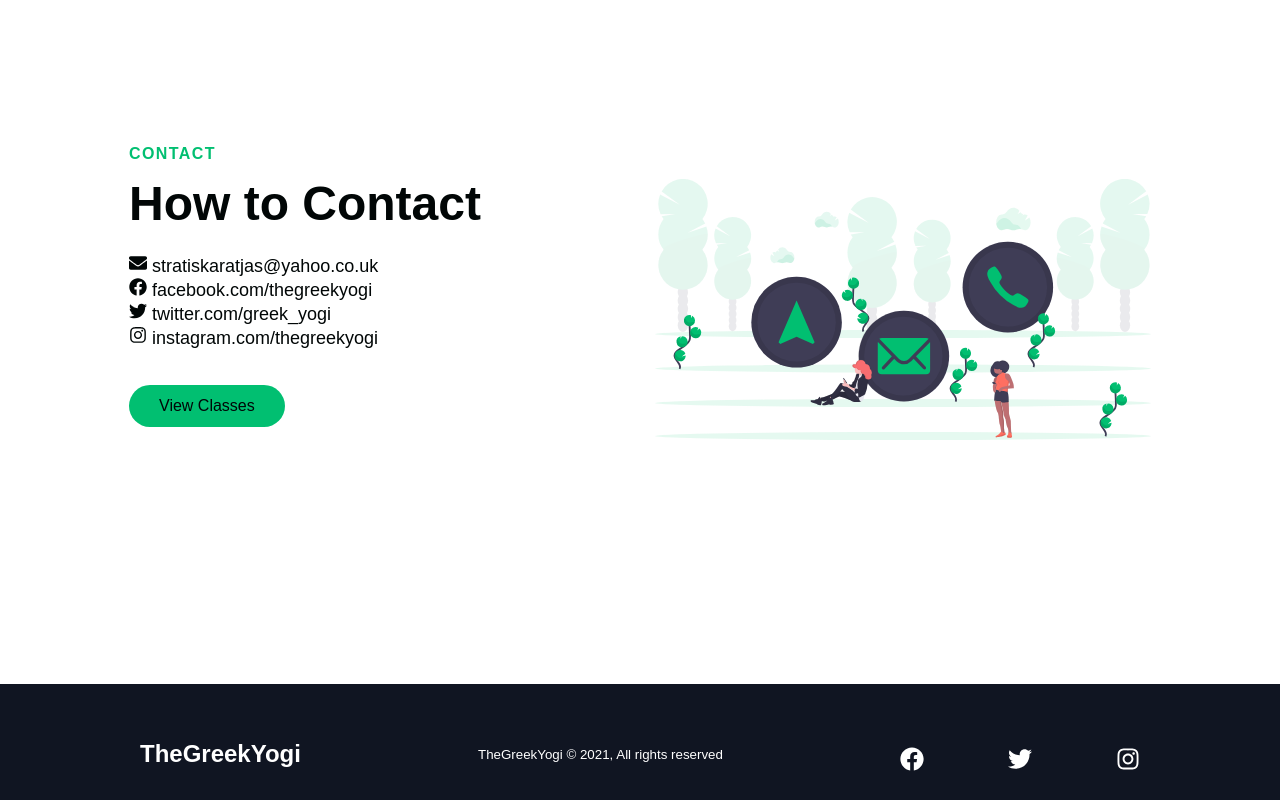
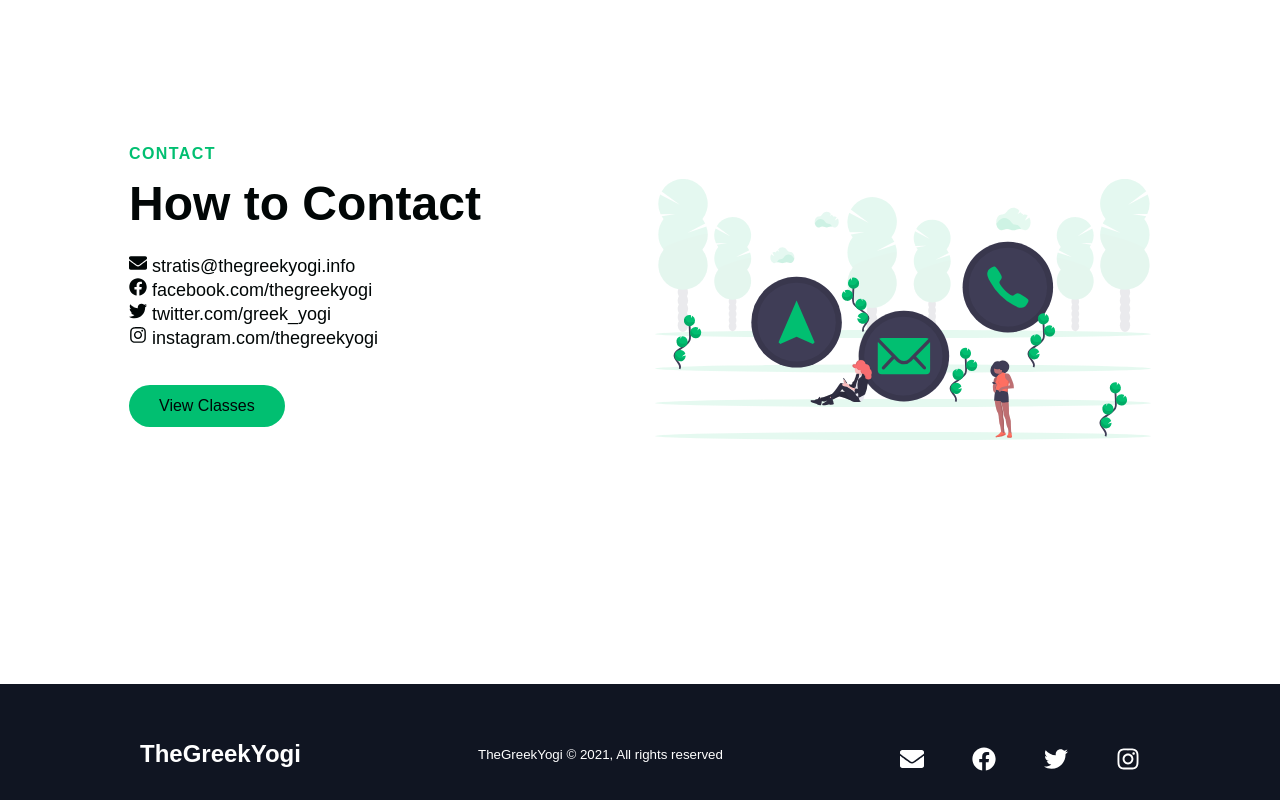
Before and after one commit to BlakeIsMyWaifu/TheGreekYogi, a React (Create React App) app: page / in a window 1280 px wide. Shown: the part 2996-3796 px from the top of the page. Built offline with nearby package versions, Linux system fonts and the light colour scheme; a web font is replaced by a local one.

Commit message:
Update email address

```diff
--- a/src/components/Interface/Footer/Footer.js
+++ b/src/components/Interface/Footer/Footer.js
@@ -1,5 +1,5 @@
 import React from 'react'
-import { FaFacebook, FaInstagram, FaTwitter } from 'react-icons/fa'
+import { FaEnvelope, FaFacebook, FaInstagram, FaTwitter } from 'react-icons/fa'
 import { animateScroll as scroll } from 'react-scroll'
 
 import { FooterContainer, FooterWrap, SocialIconLink, SocialIcons, SocialLogo, SocialMedia, SocialMediaWrap, WebsiteRights } from './FooterElements'
@@ -18,6 +18,9 @@ const Footer = () => {
 						<SocialLogo to='/' onClick={toggleHome}>TheGreekYogi</SocialLogo>
 						<WebsiteRights>TheGreekYogi © {new Date().getFullYear()}, All rights reserved</WebsiteRights>
 						<SocialIcons>
+							<SocialIconLink href='mailto:stratis@thegreekyogi.info' target='_blank' aria-label='Facebook' rel='noopener noreferrer'>
+								<FaEnvelope onDragStart={preventDragHandler}/>
+							</SocialIconLink>
 							<SocialIconLink href='//facebook.com/thegreekyogi' target='_blank' aria-label='Facebook' rel='noopener noreferrer'>
 								<FaFacebook onDragStart={preventDragHandler}/>
 							</SocialIconLink>
--- a/src/sectionData/Contact.js
+++ b/src/sectionData/Contact.js
@@ -15,7 +15,7 @@ const Link = styled.a`
 const description = () => {
 	return (
 		<>
-			<Link href='mailto:stratiskaratjas@yahoo.co.uk' target='_blank' rel='noopener noreferrer'><FaEnvelope /> stratiskaratjas@yahoo.co.uk </Link> <br></br>
+			<Link href='mailto:stratis@thegreekyogi.info' target='_blank' rel='noopener noreferrer'><FaEnvelope /> stratis@thegreekyogi.info </Link> <br></br>
 			<Link href='//facebook.com/thegreekyogi' target='_blank' rel='noopener noreferrer'><FaFacebook /> facebook.com/thegreekyogi </Link> <br></br>
 			<Link href='//twitter.com/greek_yogi' target='_blank' rel='noopener noreferrer'><FaTwitter /> twitter.com/greek_yogi </Link> <br></br>
 			<Link href='//instagram.com/thegreekyogi' target='_blank' rel='noopener noreferrer'><FaInstagram /> instagram.com/thegreekyogi </Link>
```
